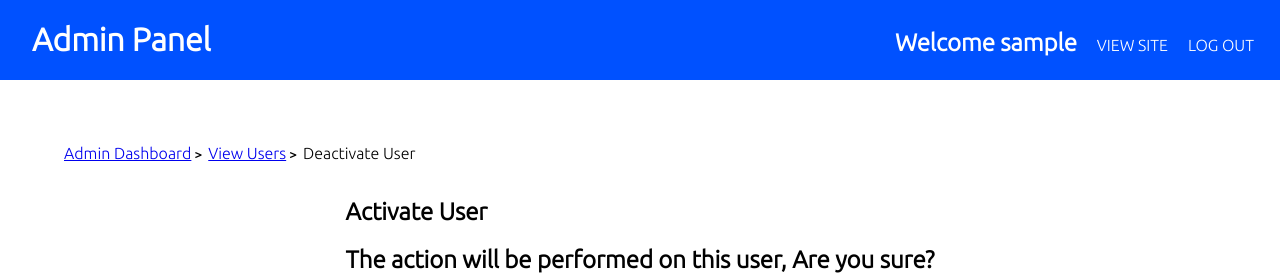
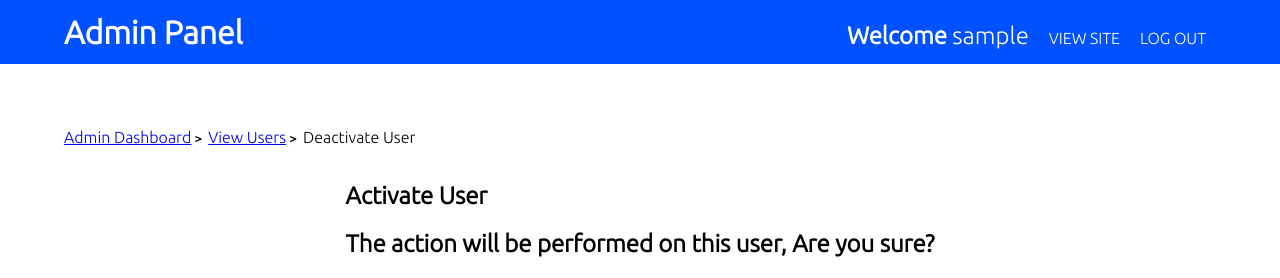
Before and after one commit to Vinmwaura/Imager, a Flask app: template apps/templates/admin_panel/deactivate_activate_user.html in a window 1280 px wide. Shown: the top 278 px of the page. Run offline with Flask 2, Linux system fonts and the light colour scheme; the template is opened without the code that fills it, so the values that code supplies are empty; the visitor is signed in with stand-in values (Sample User, id 1); data comes from the database, SQL or seed files in the repository.

Commit message:
Updated admin panel header and other css code

```diff
--- a/apps/static/css/admin.css
+++ b/apps/static/css/admin.css
@@ -19,35 +19,50 @@
                   ADMIN HEADER NAVIGATION
 ***********************************************************/
 .header {
-	width: 100%;
 	color: #FFF;
 	background-color: #0051FF;
+	height: 4em;
+
 	display: flex;
-	justify-content: space-between;
-	align-items: baseline;
-}
-
-.header h1, .header nav {
-	padding: 0 1em;
+	align-items: center;
 }
 
 .admin-header-nav {
+	padding: 0 4em;
+	width: 100%;
 	display: flex;
+	justify-content: space-between;
 	align-items: baseline;
 	float: right;
 }
 
-.admin-header-nav h2, .admin-header-nav span {
-	padding: 0 10px;
+.home-link {
+	font-size: xx-large;
+	font-weight: 800;
 }
 
-.admin-header-nav a {
+.home-link a {
 	color: #FFF;
 	text-decoration: none;
 }
 
-.admin-header-nav a:hover {
-	color: #808080;
+.nav-options {
+	display: flex;
+	align-items: baseline;
+}
+
+.nav-options .greetings {
+	font-weight: 500;
+	font-size: x-large;
+}
+
+.nav-options a {
+	color: #FFF;
+	text-decoration: none;
+}
+
+.nav-options span {
+	padding: 0 10px;
 }
 
 /**********************************************************
@@ -64,6 +79,16 @@
 .user-details, .user-table {
 	margin: 1em 0;
 	width: 100%;
+}
+
+.add-header {
+
+	float: right;
+}
+
+.add-header a {
+	color: #FFF;
+	padding-right: 1em;
 }
 
 thead th {
@@ -95,11 +120,11 @@
 	text-decoration: none;
 }
 
-.deactivate:hover {
+.deactivate {
 	color: #F00;
 }
 
-.activate:hover {
+.activate {
 	color: #0F0;
 }
 
@@ -123,11 +148,11 @@
 }
 
 .accept-btn {
-    background-color: #0F0;
+    background-color: #0F0 !important;
 }
 
 .deny-btn {
-    background-color: #F00;
+    background-color: #F00 !important;
 }
 
 /**********************************************************
--- a/apps/templates/admin_panel/admin_base.html
+++ b/apps/templates/admin_panel/admin_base.html
@@ -25,12 +25,17 @@
 	</head>
 	<body>
 		<div class="header">
-			<h1>Admin Panel</h1>
+			<!-- Admin Navigation Bar -->
+			<nav class="admin-header-nav" role="navigation">
+				<div class="admin-home-options">
+					<span class="home-link"><a href="{{ url_for('admin_panel.index') }}">Admin Panel</a></span>
+				</div>
 
-			<nav class="admin-header-nav">
-				<h2>Welcome  {{current_user.username}}</h2>
-				<span><a href="{{ url_for('imager.index') }}">VIEW SITE</a></span>
-				<span><a href="{{ url_for('auth.logout') }}">LOG OUT</a></span>
+				<div class="nav-options">
+					<span class="greetings"><strong>Welcome</strong> {{current_user.username}}</span>
+					<span><a href="{{ url_for('imager.index') }}">VIEW SITE</a></span>
+					<span><a href="{{ url_for('auth.logout') }}">LOG OUT</a></span>
+				</div>
 			</nav>
 		</div>
 
```
